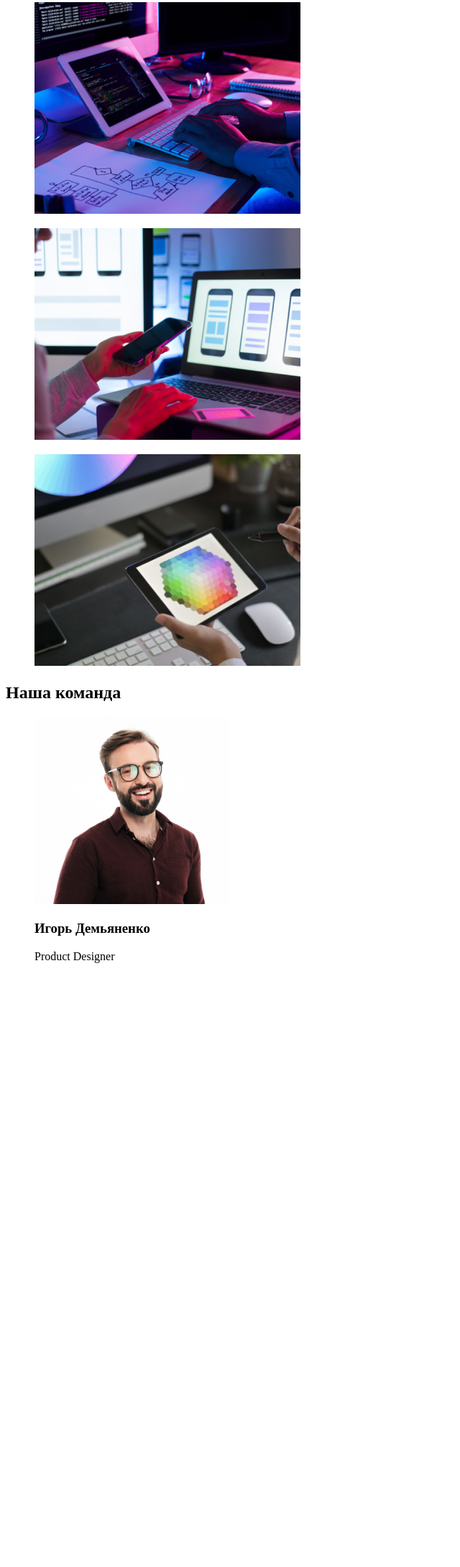
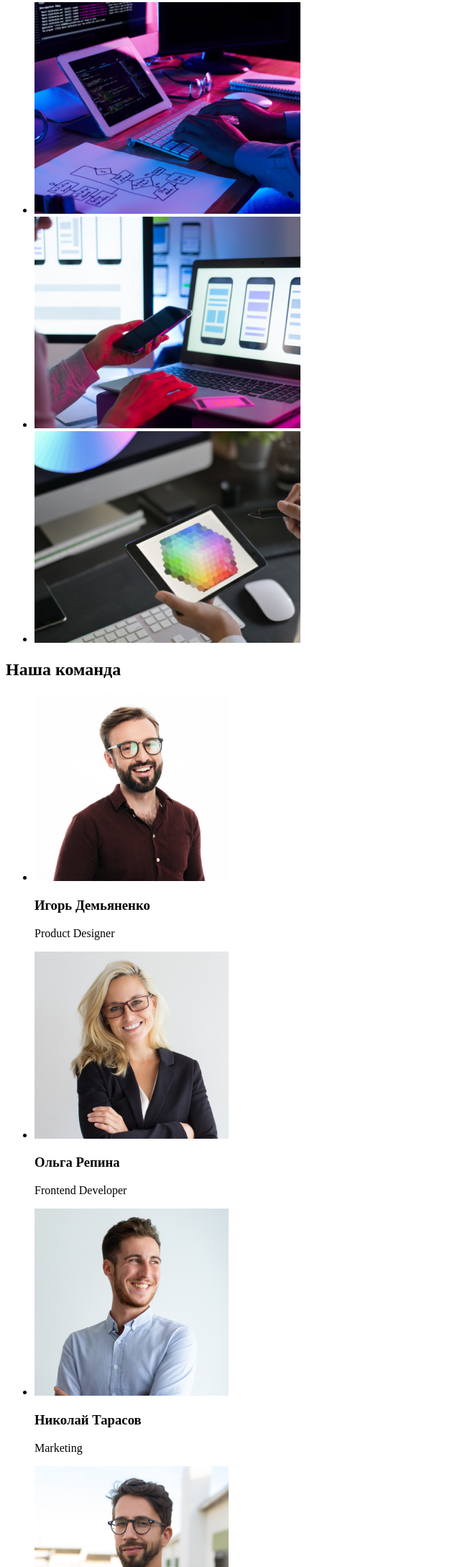
Before and after one commit to Vlad-Kondratiev/hw-1, a plain HTML site: page index.html in a window 1280 px wide. Shown: the part 623-2800 px from the top of the page at 72% size, without its empty margins (0-640 px from the left). Before the commit the page ends 1977 px from the top, so only its background shows below. Drawn offline with Linux system fonts and the light colour scheme.

Commit message:
Внесены исправления после валидатора

```diff
--- a/index.html
+++ b/index.html
@@ -11,7 +11,7 @@
     <header>
         <nav>
             <a href="/">
-                <img src="./images/WebStudio.svg" alt="Логотип компании" />
+                <img src="./images/WebStudio.svg" alt="" width="145"/>
 
             </a>
 
@@ -81,27 +81,62 @@
         <section>
             <h2>Чем мы занимаемся</h2>
             <ul>
-                <img src="./images/box 1.png" alt="" width="370">
+                <li>
+                    <img src="./images/box1.png" alt="" width="370">
+                </li>
+
+                <li>
+                    <img src="./images/box2.png" alt="" width="370">
+                </li>
+
+                <li>
+                    <img src="./images/box3.png" alt="" width="370">
+                </li>
             </ul>
 
-            <ul>
-                <img src="./images/box 2.png" alt="">
-            </ul>
-
-            <ul>
-                <img src="./images/box 3.png" alt="">
-            </ul>
         </section>
 
         <!-- Наша команда -->
         <section>
             <h2>Наша команда</h2>
             <ul>
-                <img src="./images/Игорь Демьяненко.jpg" alt="" width="270">
-                <h3>Игорь Демьяненко</h3>
-                <p>Product Designer</p>
+                <li>
+                    <img src="./images/Игорь_Демьяненко.jpg" alt="" width="270">
+                    <h3>Игорь Демьяненко</h3>
+                    <p>Product Designer</p>
+                </li>
+
+                <li>
+                    <img src="./images/Ольга_Репина.jpg" alt="" width="270">
+                    <h3>Ольга Репина</h3>
+                    <p>Frontend Developer</p>
+                </li>
+
+                <li>
+                    <img src="./images/Николай_Тарасов.jpg" alt="" width="270">
+                    <h3>Николай Тарасов</h3>
+                    <p>Marketing</p>
+                </li>
+
+                <li>
+                    <img src="./images/Михаил_Ермаков.jpg" alt="" width="270">
+                    <h3>Михаил Ермаков</h3>
+                    <p>UI Designer</p>
+                </li>
             </ul>
         </section>
+
+        <!-- Подвал -->
+        <footer>
+            <a href="/">
+                <img src="./images/WebStudio.svg" alt="" width="145" />
+                <address>
+
+                </address>
+            </a>
+        </footer>
+
+
     </main>
 
 
```
Also changed, not shown: images/box1.png (renamed from images/box 1.png), images/box2.png (renamed from images/box 2.png), images/box3.png (renamed from images/box 3.png), images/Игорь_Демьяненко.jpg (renamed from images/Игорь Демьяненко.jpg), images/Михаил_Ермаков.jpg (renamed from images/Михаил Ермаков.jpg), images/Николай_Тарасов.jpg (renamed from images/Николай Тароасов.jpg), images/Ольга_Репина.jpg (renamed from images/Ольга Репина.jpg).
